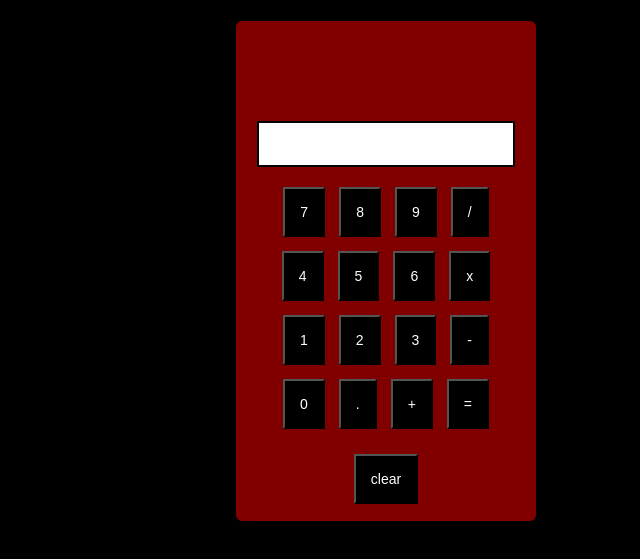
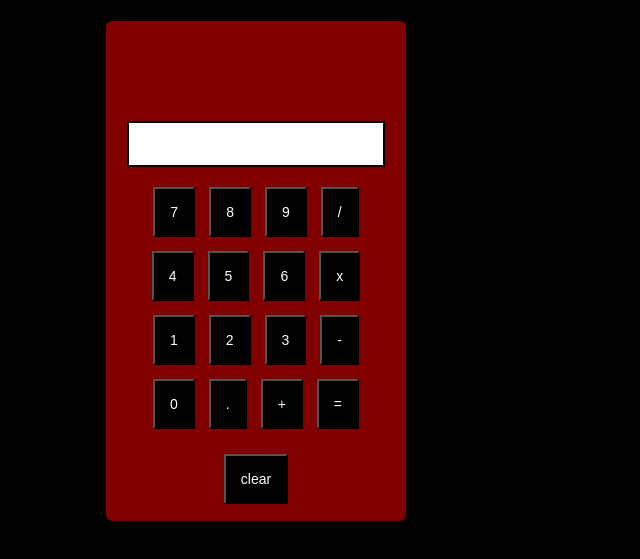
Before and after one commit to Amgad1123/Calculator, a plain HTML site: page index.html in a window 1280 px wide. Shown: the part 61-620 px from the top of the page, without its empty margins (384-1024 px from the left). Drawn offline with Linux system fonts and the light colour scheme.

Commit message:
Adjusted spacing of the divs

```diff
--- a/index.html
+++ b/index.html
@@ -7,12 +7,10 @@
     <link rel = "stylesheet" href="./style.css">
 </head>
 <body>
-    <div class = "container">
     <header class = "heading">
         <h1>Calculator</h1>
     </header>
-    </div>
-
+    <div class = "todo">
         <div class = "calculator">
             <div id = "input-box">
                 <input type = "text" placeholder ="" id = "searchBar">
@@ -37,6 +35,7 @@
                 </div>
                 <button class = "clear"> clear</button>
             </div>
+    </div>
     <script src ="./script.js"></script>
 </body>
 </html>
--- a/style.css
+++ b/style.css
@@ -1,12 +1,15 @@
 body {
     background-color: black;
 }
+.todo {
+    display: flex;
+   justify-content: center;
+}
 .calculator {
-    display: flex;
+    display:flex;
     border: 2px solid black;
     height: 500px;
     width: 300px;
-    margin-left: 610px;
     flex-direction: column;
     align-items: center;
     border-radius: 8px;;
```
Lines whose indentation alone changed are shown as unchanged.
